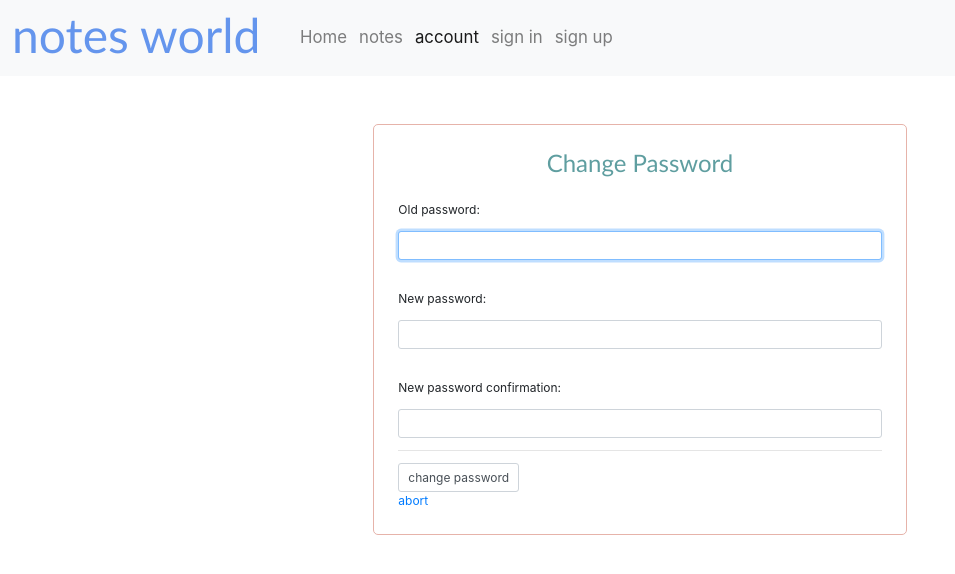
After one commit to muremwa/notes-world, a Django app: page /account/user1/change-password/ in a window 1280 px wide. The commit adds this page. Shown: the top 574 px of the page, without its empty margins (0-955 px from the left). Run offline with Django 3.2, Linux system fonts and the light colour scheme; some libraries are stand-ins or nearby versions.

Commit message:
added user password change view

```diff
--- /dev/null
+++ b/account/templates/account/password_change.html
@@ -0,0 +1,17 @@
+{% extends "base.html" %}
+{% load staticfiles %}
+
+{% block title %}Change Password{% endblock title %}
+{% block style %}<link rel="stylesheet" type="text/css" href="{% static 'account/css/password.css' %}">{% endblock style %}
+{% block account %}active{% endblock account %}
+
+{% block content %}
+    <div class="container col-md-5" id="password-change">
+        <h2 class="text-center">Change Password</h2>
+        {% include "form_template.html" %}
+
+        <a href="{% url 'base_account:profile' %}">abort</a>
+
+    </div>
+
+{% endblock content %}
--- a/account/templates/account/profile_create.html
+++ b/account/templates/account/profile_create.html
@@ -18,7 +18,10 @@
             <h2 class="text-center">Edit your user details</h2>
             <div class="col-md-8 container" id="profile-form">
                 {% include "form_template.html" %}
-                <a type="url" href="{% url 'base_account:profile' %}" class="btn-outline col-sm-3">abort</a>
+                <div style="margin-top: 2em;">
+                    <a type="url" href="{% url 'base_account:profile' %}" class="btn-outline col-sm-3">abort</a>
+                    <a href="{% url 'base_account:change-password' user.id %}">Change password</a>
+                </div>
             </div>
         {% else %}
             {% if user.profile.id == profile.id %}
--- a/account/urls.py
+++ b/account/urls.py
@@ -20,6 +20,9 @@ urlpatterns = [
     # account/user4/edit/
     path('user<int:pk>/edit/', views.ProfileUserEdit.as_view(), name='user-edit'),
 
+    # account/user4/change-password/
+    path('user<int:pk>/change-password/', views.UserPasswordChange.as_view(), name='change-password'),
+
     # account/connect/
     path('connect/', views.ConnectedUser.as_view(), name="connected"),
 
--- a/account/views.py
+++ b/account/views.py
@@ -7,6 +7,7 @@ from django.contrib.auth.decorators import login_required
 from django.http import Http404
 from django.http import JsonResponse
 from django.dispatch import Signal
+from django.contrib.auth import update_session_auth_hash
 
 # normal
 import random
@@ -16,6 +17,7 @@ from itertools import chain
 from .models import Profile, Connection
 from .forms import SignUpForm, ProfileForm, UserEditForm
 from django.contrib.auth.models import User
+from django.contrib.auth.forms import PasswordChangeForm
 
 # sign ups
 from django.contrib.auth import authenticate, login
@@ -60,8 +62,9 @@ class ProfilePage(LoginRequiredMixin, generic.TemplateView):
     def get_notifications(self):
         notifications = self.request.user.notification_set.all()
         for notification in notifications:
-            notification.seen = True
-            notification.save()
+            if not notification.seen:
+                notification.seen = True
+                notification.save()
         return notifications
 
     def get_context_data(self, **kwargs):
@@ -86,6 +89,33 @@ class ProfileUserEdit(LoginRequiredMixin, generic.UpdateView):
         if self.request.user != context['user']:
             raise Http404
         return context
+
+
+# change user password
+class UserPasswordChange(generic.TemplateView):
+    template_name = 'account/password_change.html'
+    form_class = PasswordChangeForm
+
+    def get_context_data(self, **kwargs):
+        context = super().get_context_data(**kwargs)
+        context['form'] = self.form_class(user=self.request.user)
+        context['input_name'] = 'change password'
+        return context
+
+    def post(self, *args, **kwargs):
+        form = self.form_class(user=self.request.user, data=self.request.POST)
+
+        if form.is_valid():
+            form.save()
+            update_session_auth_hash(self.request, form.user)
+
+        else:
+            return render(self.request, self.template_name, {
+                'form': form,
+                'input_name': 'change password'
+            })
+
+        return redirect(reverse('base_account:profile'))
 
 
 # profile edit
--- /dev/null
+++ b/note/static/account/css/password.css
@@ -0,0 +1,6 @@
+#password-change {
+    margin-top: 4em;
+    border: 0.4px solid rgb(230, 179, 170);
+    border-radius: 5px;
+    padding: 2em;
+}
--- a/note/static/account/css/profile.css
+++ b/note/static/account/css/profile.css
@@ -1,6 +1,7 @@
 #user-image {
     height: 20em;
     width: 75%;
+    margin-bottom: 5em;
 }
 
 .notification {
--- a/note/templates/base.html
+++ b/note/templates/base.html
@@ -10,7 +10,7 @@
     <link rel="stylesheet" type="text/css" media="screen" href="http://127.0.0.1/assets/css/bootstrap.min.css" />
     <!-- Bootstrap cdn -->
     <!-- Latest compiled and minified CSS -->
-    <link href="https://stackpath.bootstrapcdn.com/bootstrap/4.1.3/css/bootstrap.min.css" rel="stylesheet" integrity="sha384-MCw98/SFnGE8fJT3GXwEOngsV7Zt27NXFoaoApmYm81iuXoPkFOJwJ8ERdknLPMO" crossorigin="anonymous">
+    <!--<link href="https://stackpath.bootstrapcdn.com/bootstrap/4.1.3/css/bootstrap.min.css" rel="stylesheet" integrity="sha384-MCw98/SFnGE8fJT3GXwEOngsV7Zt27NXFoaoApmYm81iuXoPkFOJwJ8ERdknLPMO" crossorigin="anonymous">-->
     <link rel="stylesheet" type="text/css" media="screen" href="{% static 'css/base.css' %}" />
     {% block style %}{% endblock style %}
     {% block topScript %}{% endblock topScript %}
@@ -69,13 +69,13 @@
     </footer>
 
     <!-- I serve my own files locally -->
-    <script src="http://localhost/assets/js/jquery.js"></script>
-    <script src="http://localhost/assets/js/bootstrap.min.js"></script>
+    <script src="http://127.0.0.1/assets/js/jquery.js"></script>
+    <script src="http://127.0.0.1/assets/js/bootstrap.min.js"></script>
 
 
     <!-- CDNs -->
-    <script src="https://ajax.googleapis.com/ajax/libs/jquery/3.3.1/jquery.min.js"></script>
-    <script src="https://stackpath.bootstrapcdn.com/bootstrap/4.1.3/js/bootstrap.min.js"></script>
+    <!--<script src="https://ajax.googleapis.com/ajax/libs/jquery/3.3.1/jquery.min.js"></script>-->
+    <!--<script src="https://stackpath.bootstrapcdn.com/bootstrap/4.1.3/js/bootstrap.min.js"></script>-->
     <script src="{% static 'js/base.js' %}"></script>
     {% block bottomScript %}{% endblock bottomScript %}
 </body>
--- a/notes/forms.py
+++ b/notes/forms.py
@@ -20,6 +20,8 @@ class NoteForm(forms.ModelForm):
         if re.search(r'</script>', data, re.I | re.M):
             raise ValidationError(_("no scripts allowed!"), code="scripts")
 
+        return data
+
 
 class NoteForeignForm(forms.ModelForm):
     content = forms.CharField(widget=PagedownWidget)
--- a/notes/views.py
+++ b/notes/views.py
@@ -123,12 +123,16 @@ class NoteEdit(LoginRequiredMixin, generic.UpdateView):
 
     def post(self, request, *args, **kwargs):
         self.set_note(kwargs['pk'])
-        return super().get(request, *args, **kwargs)
+        return super().post(request, *args, **kwargs)
 
     def form_valid(self, form):
         form.instance.last_modified = datetime.now()
         form.instance.last_modifier = int(self.request.user.id)
         return super().form_valid(form)
+
+    def form_invalid(self, form):
+        print(form.cleaned_data)
+        return super().form_invalid(form)
 
 
 # note delete
```
Also changed, not shown: account/templates/account/profile.html (+6 -5 lines).
